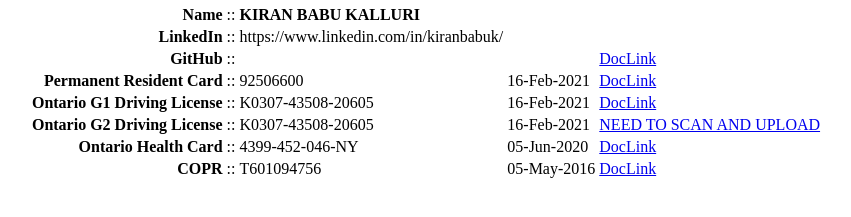
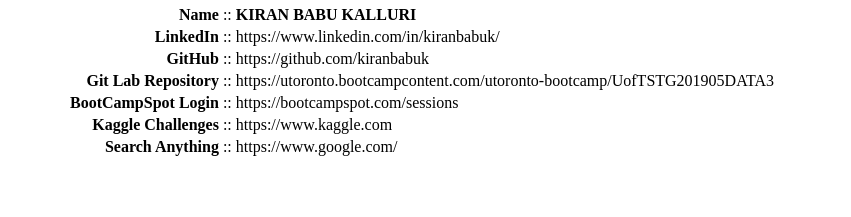
Before and after one commit to kiranbabuk/kiranbabuk.github.io, a plain HTML site: page index.html in a window 1280 px wide. Shown: the part 87-304 px from the top of the page, without its empty margins (214-1065 px from the left). Drawn offline with Linux system fonts and the light colour scheme.

Commit message:
third commit

```diff
--- a/index.html
+++ b/index.html
@@ -29,49 +29,42 @@
                 <td align="center">::</td>
                 <td align="left">https://www.linkedin.com/in/kiranbabuk/</td>
                 <td align="left"></td>
-                <td align="left">
+                <td align="left"></td>
             </tr>
             <tr>
                     <td align="right"><strong>GitHub</strong></td>
                     <td align="center">::</td>
+                    <td align="left">https://github.com/kiranbabuk</td>
                     <td align="left"></td>
                     <td align="left"></td>
-                    <td align="left"><a href="./images/PD/SIN_Kiran.pdf" target="_blank">DocLink</a>
             </tr>
             <tr>
-                    <td align="right"><strong>Permanent Resident Card</strong></td>
+                    <td align="right"><strong>Git Lab Repository</strong></td>
                     <td align="center">::</td>
-                    <td align="left">92506600</td>
-                    <td align="left">16-Feb-2021</td>
-                    <td align="left"><a href="./images/PD/PR_Kiran.pdf" target="_blank">DocLink</a>
+                    <td align="left">https://utoronto.bootcampcontent.com/utoronto-bootcamp/UofTSTG201905DATA3</td>
+                    <td align="left"></td>
+                    <td align="left"></td>
             </tr>
             <tr>
-                    <td align="right"><strong>Ontario G1 Driving License</strong></td>
+                    <td align="right"><strong>BootCampSpot Login</strong></td>
                     <td align="center">::</td>
-                    <td align="left">K0307-43508-20605</td>
-                    <td align="left">16-Feb-2021</td>
-                    <td align="left"><a href="./images/PD/OntarioG1License_Kiran.pdf" target="_blank">DocLink</a>
+                    <td align="left">https://bootcampspot.com/sessions</td>
+                    <td align="left"></td>
+                    <td align="left"></td>
             </tr>
             <tr>
-                    <td align="right"><strong>Ontario G2 Driving License</strong></td>
+                    <td align="right"><strong>Kaggle Challenges</strong></td>
                     <td align="center">::</td>
-                    <td align="left">K0307-43508-20605</td>
-                    <td align="left">16-Feb-2021</td>
-                    <td align="left"><a href="./images/PD/OntarioG2License_Kiran.pdf" target="_blank">NEED TO SCAN AND UPLOAD</a>
+                    <td align="left">https://www.kaggle.com</td>
+                    <td align="left"></td>
+                    <td align="left"></td>
             </tr>
             <tr>
-                    <td align="right"><strong>Ontario Health Card</strong></td>
+                    <td align="right"><strong>Search Anything</strong></td>
                     <td align="center">::</td>
-                    <td align="left">4399-452-046-NY</td>
-                    <td align="left">05-Jun-2020</td>
-                    <td align="left"><a href="./images/PD/HealthCard_Kiran.pdf" target="_blank">DocLink</a>
-            </tr>
-            <tr>
-                    <td align="right"><strong>COPR</strong></td>
-                    <td align="center">::</td>
-                    <td align="left">T601094756</td>
-                    <td align="left">05-May-2016</td>
-                    <td align="left"><a href="./images/PD/COPR_Kiran.pdf" target="_blank">DocLink</a>
+                    <td align="left">https://www.google.com/</td>
+                    <td align="left"></td>
+                    <td align="left"></td>
             </tr>
         </table>
     </body>
```
